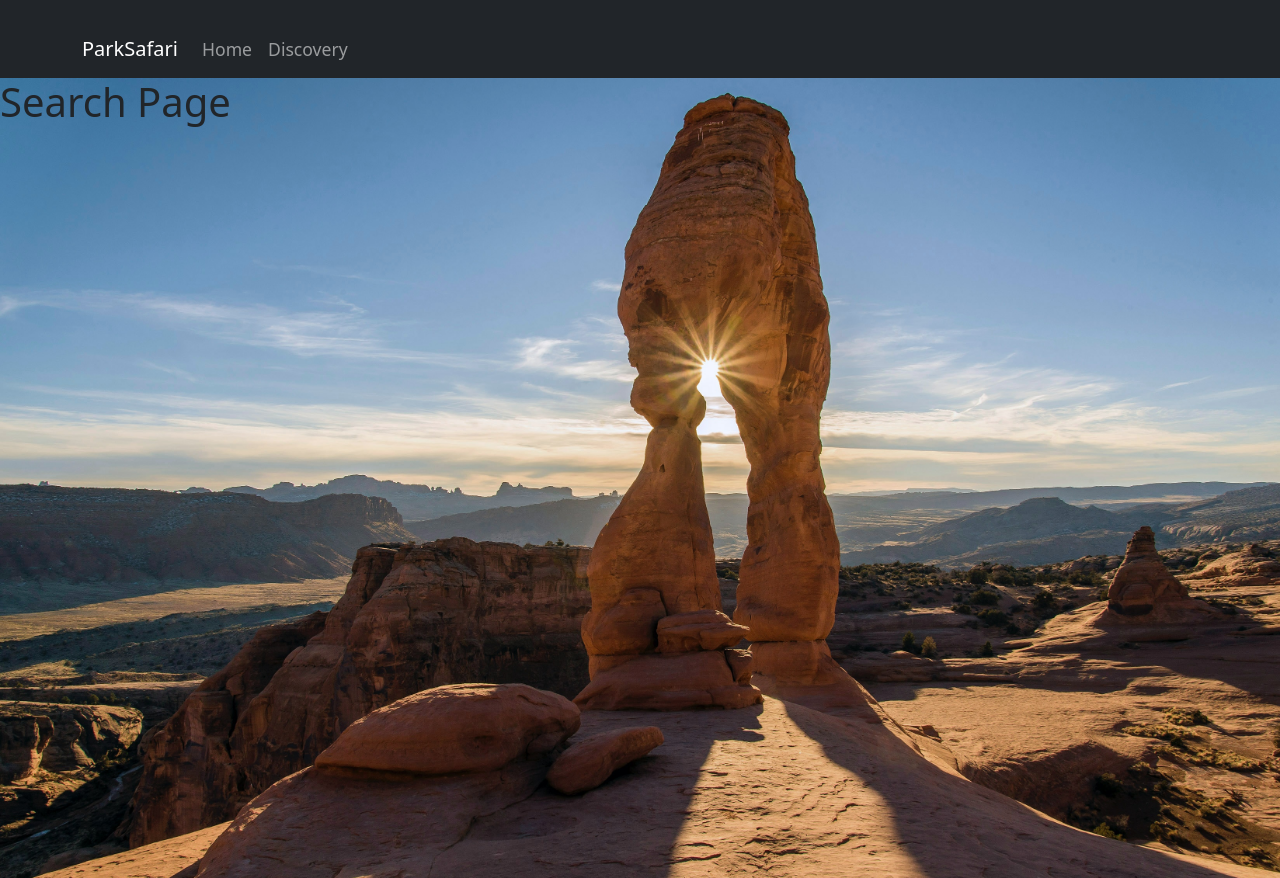
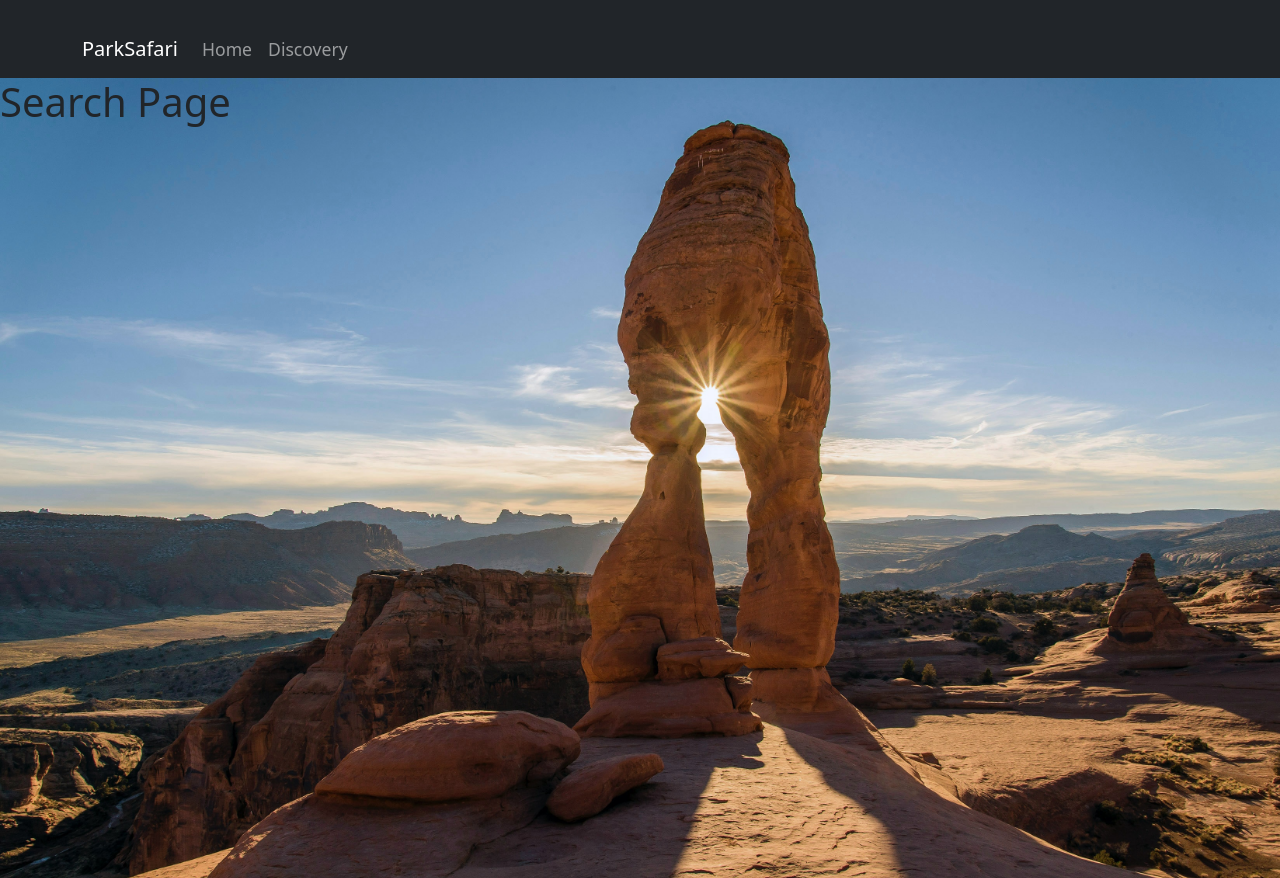
Before and after one commit to botong516/ParkSafari, a React (Create React App) app in the folder client/: page / in a window 1280 px wide. Built offline with nearby package versions, Linux system fonts and the light colour scheme.

Commit message:
adjust background position

```diff
--- a/client/src/App.css
+++ b/client/src/App.css
@@ -9,7 +9,7 @@ body {
 
 .home, .discovery {
   background-repeat: no-repeat;
-  background-position: center center;
+  background-position: top center;
   background-attachment: fixed;
   background-size: cover;
   min-height: 100vh;
```
